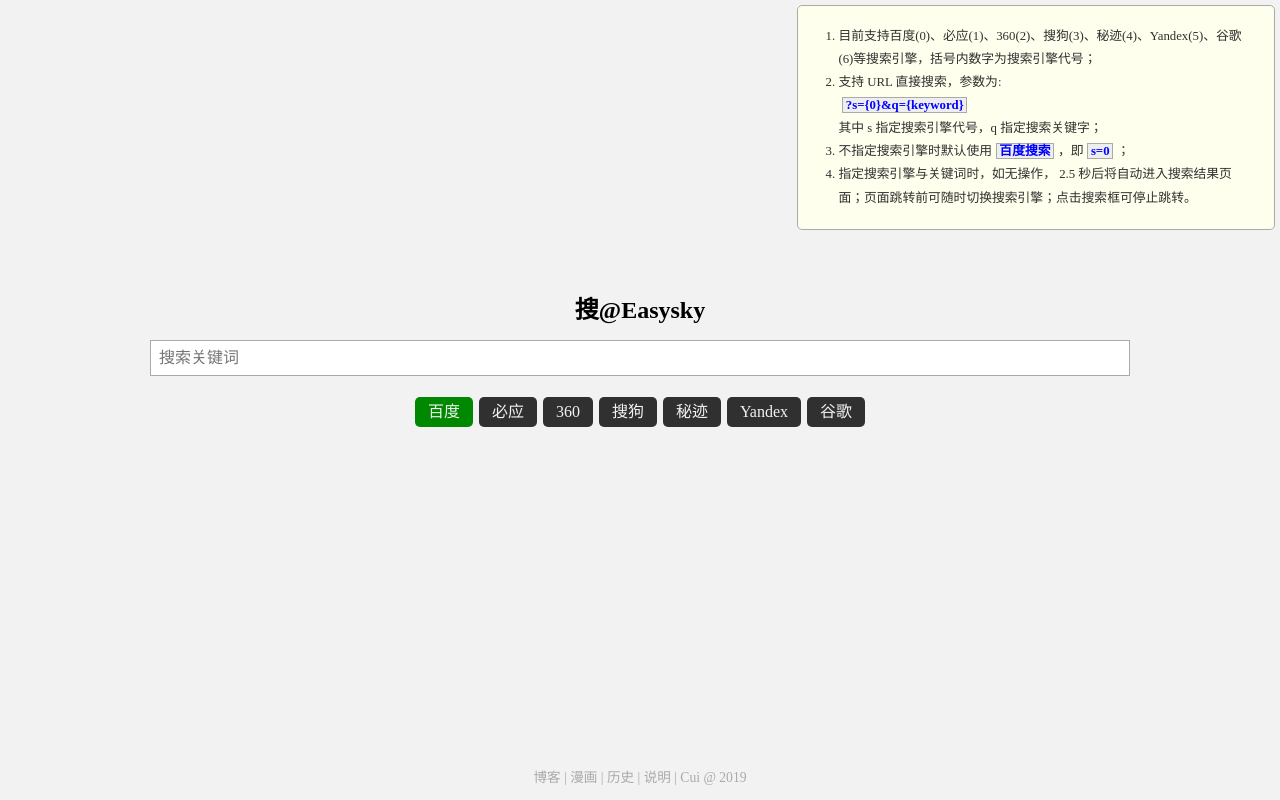
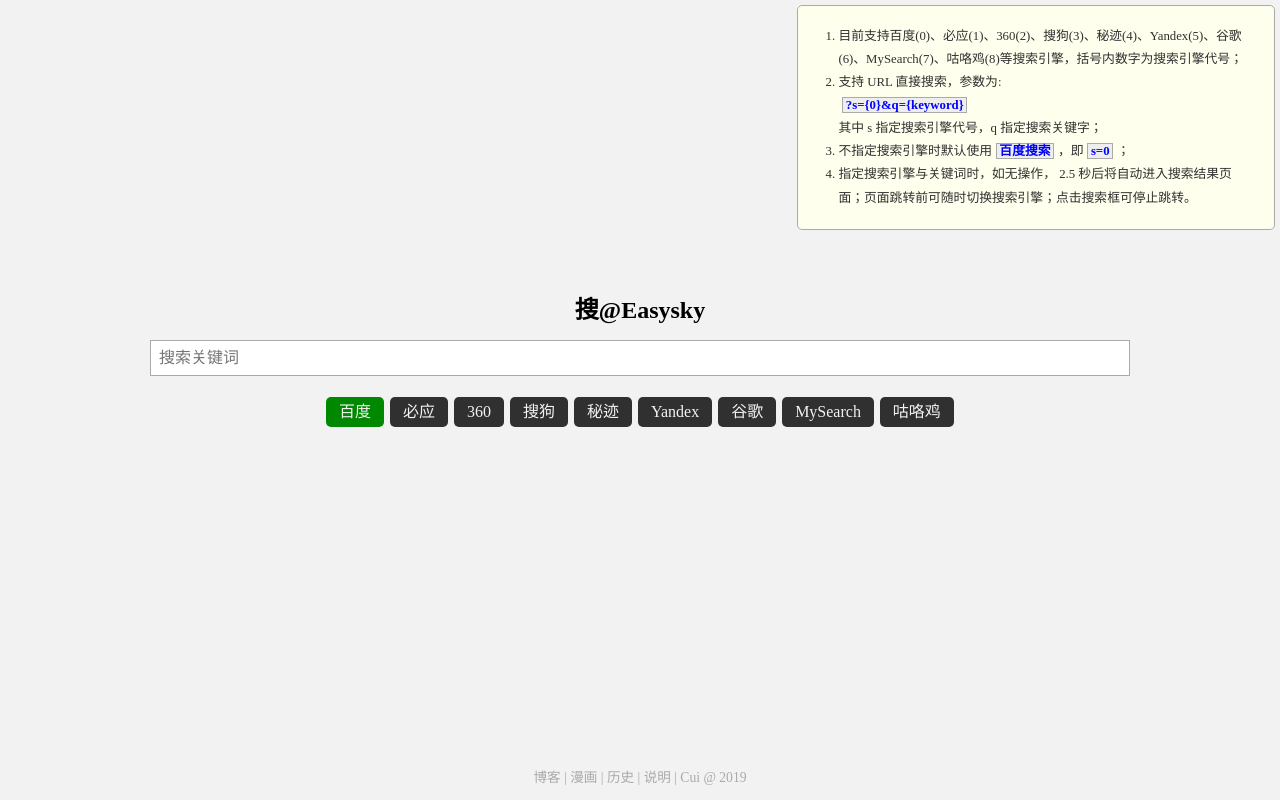
Before and after one commit to easysky/easysky.github.io, a plain HTML site: page index.html in a window 1280 px wide. Both pictures are taken after a click on the link "说明". Drawn offline with Linux system fonts and the light colour scheme.

Commit message:
Add files via upload

```diff
--- a/index.html
+++ b/index.html
@@ -25,7 +25,7 @@
 </div>
 <div id="info">
 	<ol>
-	<li>目前支持百度(0)、必应(1)、360(2)、搜狗(3)、秘迹(4)、Yandex(5)、谷歌(6)等搜索引擎，括号内数字为搜索引擎代号；</li>
+	<li>目前支持百度(0)、必应(1)、360(2)、搜狗(3)、秘迹(4)、Yandex(5)、谷歌(6)、MySearch(7)、咕咯鸡(8)等搜索引擎，括号内数字为搜索引擎代号；</li>
 	<li>支持 URL 直接搜索，参数为:<br><span class="unl">?s={0}&q={keyword}</span><br>其中 s 指定搜索引擎代号，q 指定搜索关键字；</li>
 	<li>不指定搜索引擎时默认使用<span class="unl">百度搜索</span>，即<span class="unl">s=0</span>；</li>
 	<li>指定搜索引擎与关键词时，如无操作， 2.5 秒后将自动进入搜索结果页面；页面跳转前可随时切换搜索引擎；点击搜索框可停止跳转。</li>
--- a/s.js
+++ b/s.js
@@ -1,4 +1,4 @@
-var ua=/Android|webOS|iPhone|iPod|BlackBerry/i.test(navigator.userAgent)?1:0,ss=[[(ua?"m":"www")+".baidu.com","/s?word=","百度"],["cn.bing.com","/search?q=","必应"],[(ua?"m":"www")+".so.com","/s?q=","360"],[(ua?"wap":"www")+".sogou.com","/web"+(ua?"/searchlist.jsp?keyword=":"?query="),"搜狗"],[(ua?"m.":"")+"mijisou.com","/?q=","秘迹"],["yandex.com","/search/?text=","Yandex"],["vip.kuaimen.bid","/search?&q=","谷歌"]],sk=window.location.search,si=0,yid=0,tit=$("title").text();
+var ua=/Android|webOS|iPhone|iPod|BlackBerry/i.test(navigator.userAgent)?1:0,ss=[[(ua?"m":"www")+".baidu.com","/s?word=","百度"],["cn.bing.com","/search?q=","必应"],[(ua?"m":"www")+".so.com","/s?q=","360"],[(ua?"wap":"www")+".sogou.com","/web"+(ua?"/searchlist.jsp?keyword=":"?query="),"搜狗"],[(ua?"m.":"")+"mijisou.com","/?q=","秘迹"],["yandex.com","/search/?text=","Yandex"],["vip.kuaimen.bid","/search?&q=","谷歌"],["search.mysearch.com","/web?q=","MySearch"],["gugeji.com","/search?&q=","咕咯鸡"]],sk=window.location.search,si=0,yid=0,tit=$("title").text();
 $(function(){
 	var str="";
 	for (var i=0;i<ss.length;i++){
@@ -9,7 +9,7 @@ $(function(){
 	if(sk!=""){
 		var arrStr=sg(sk);
 		si=arrStr["s"],sk=arrStr["q"];
-		if(typeof(si)=="undefined"||/^[0-6]{1}$/g.test(si)==false){
+		if(typeof(si)=="undefined"||/^[0-8]{1}$/g.test(si)==false){
 			si=0;
 		}
 		if(typeof(sk)=="undefined"){
```
